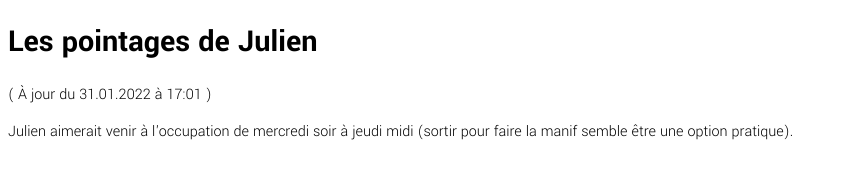
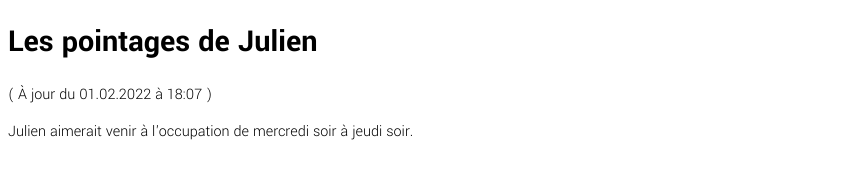
Before and after one commit to julien-deoux/julien-deoux.github.io, a plain HTML site: page pointages.html in a window 1280 px wide. Shown: the whole page, without its empty margins (0-846 px from the left). Drawn offline with Linux system fonts and the light colour scheme.

Commit message:
Pointages 01.02

```diff
--- a/pointages.html
+++ b/pointages.html
@@ -11,10 +11,9 @@
 
 <body>
   <h1>Les pointages de Julien</h1>
-  <p>( À jour du 31.01.2022 à 17:01 )</p>
+  <p>( À jour du 01.02.2022 à 18:07 )</p>
   <p>
-    Julien aimerait venir à l'occupation de mercredi soir à jeudi midi (sortir pour faire la manif
-    semble être une option pratique).
+    Julien aimerait venir à l'occupation de mercredi soir à jeudi soir.
   </p>
 </body>
 
```
